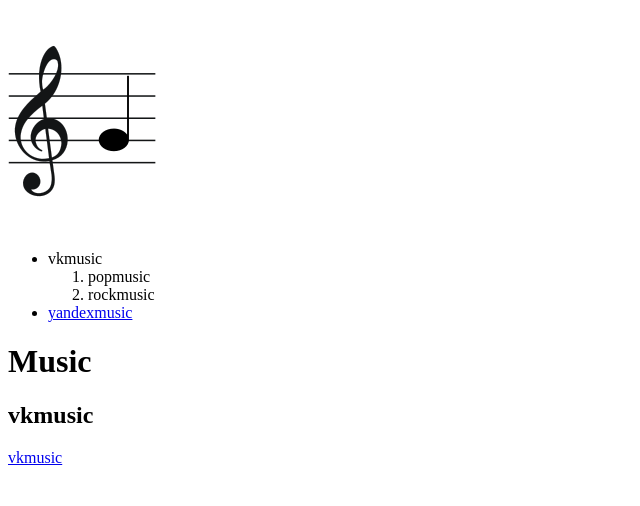
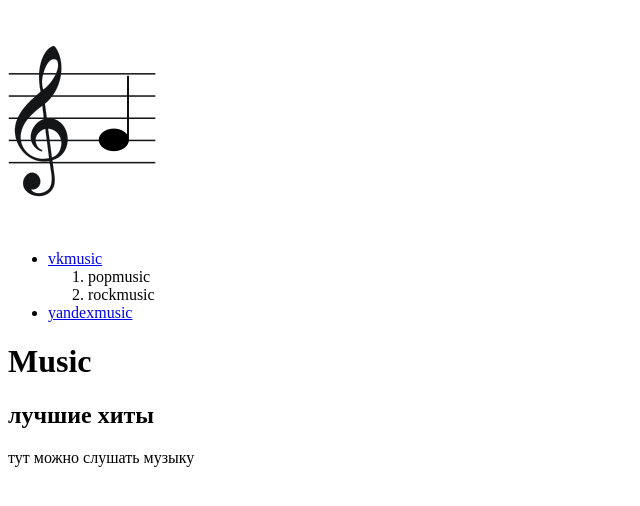
Before and after one commit to ArinaMuravskaya/arinamuravskaya.github.io, a plain HTML site: page index.html in a window 1280 px wide. Shown: the whole page, without its empty margins (0-640 px from the left). Drawn offline with Linux system fonts and the light colour scheme.

Commit message:
Sat, Sep 23, 2023, 1:21 PM +07:00

```diff
--- a/index.html
+++ b/index.html
@@ -8,7 +8,7 @@
         <img src="./150px-Gclef.svg.png">
         <ul>
             <li>
-                vkmusic
+                <a href="https://vk.com/vkmusic">vkmusic</a>
                 <ol>
                     <li>popmusic</li>
                     <li>rockmusic</li>
@@ -17,8 +17,8 @@
             <li><a href="https://music.yandex.ru/users/music-blog">yandexmusic</a></li>
         </ul>
         <h1>Music</h1>
-        <h2>vkmusic</h2><a href="https://vk.com/vkmusic">vkmusic</a>
-        <p>
+        <h2>лучшие хиты</h2>
+        <p>тут можно слушать музыку
         </p>
     </body>
 </html>
```
